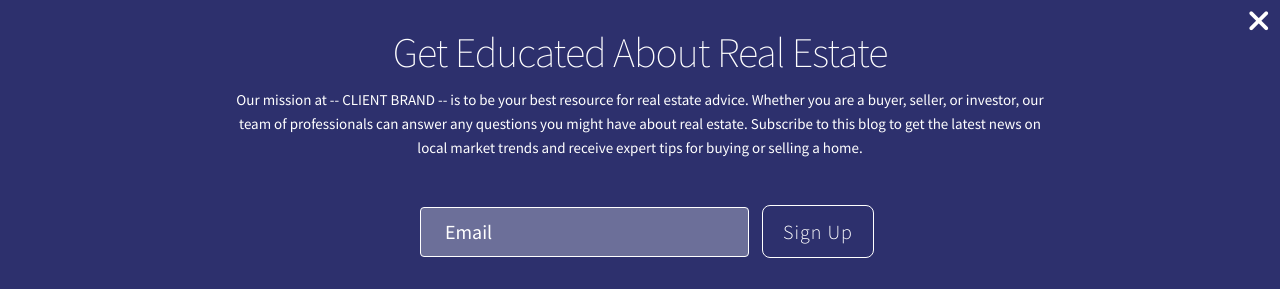
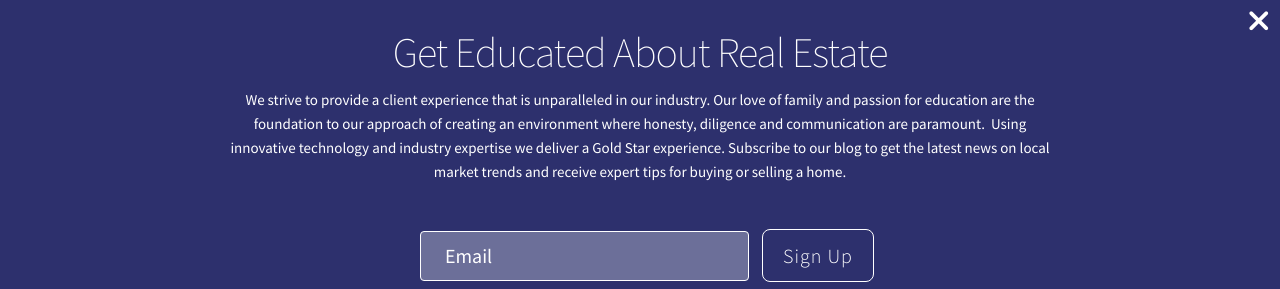
Before and after one commit to Vyral/Gene_Agustin_Blog, a Jekyll site: the page built from index.html, in a window 1280 px wide and 1400 px high, scrolled down 222 px, cut to the strip 166-455 px from the top of the window. Built offline with Jekyll 4.4.1, drawn with Linux system fonts in a browser that asks for light colours; nearby versions of some CDN libraries; the list of posts is cut into pages by our own code.

Commit message:
Updated '_data/settings.yml' via CloudCannon

```diff
--- a/_data/settings.yml
+++ b/_data/settings.yml
@@ -1,38 +1,47 @@
-audit_header: true
+audit_header: false
 title: Gold Star Mortgage Financial Video Blog
 description: There is no such thing as a sad unicorn.
-
-#for the navbar links.
 custom_links:
   - title:
     url:
-
 client:
   name: 'Gene Agustin & Bernie Tomei'
   license:
   market:
-  about_markdown: |
-    'Founded in 2000 by Daniel Milstein, Gold Star is one of the nation’s premiere mortgage companies, doing business in 21 states, with over 30 Branches nationwide.
+  about_markdown: >
+    'Founded in 2000 by Daniel Milstein, Gold Star is one of the nation’s
+    premiere mortgage companies, doing business in 21 states, with over 30
+    Branches nationwide.
 
-    Gold Star is committed to delivering unsurpassed customer service to every borrower, corporate client and real estate professional. Our customer-focused, relationship-based sales model and commitment to continuous improvement of the loan process are keys to Gold Star’s continued growth.'
+
+
+    Gold Star is committed to delivering unsurpassed customer service to every
+    borrower, corporate client and real estate professional. Our
+    customer-focused, relationship-based sales model and commitment to continuous
+    improvement of the loan process are keys to Gold Star’s continued growth.'
   brand: 'Gold Star Mortgage Financial Group<br>NMLS #3446'
   brokerage:
-  address: '5701 Lone Tree Blvd Ste 217<br>
-Rocklin, CA 95765'
+  address: '5701 Lone Tree Blvd Ste 217<br> Rocklin, CA 95765'
   phone: (408) 828-0575
   email: geneandbernie@gsfmail.com
-  #Dont Include http://
   url: www.geneandbernie.com
-  # if forms put '/homevalue/' or '/homesearch/'
   first_CTA_text: Purchase Assistant
   first_CTA_URL: 'http://www.geneandbernie.com/purchase-assistant/'
   second_CTA_text: Refinance Advisor
   second_CTA_URL: 'http://www.geneandbernie.com/refinance-advisor/'
-  VR_form: http://oi.vresp.com?fid=4e18b36301
+  VR_form: 'http://oi.vresp.com?fid=4e18b36301'
 welcome_headline: Get Educated About Real Estate
-welcome_text_markdown: |
-  Our mission at -- CLIENT BRAND -- is to be your best resource for real estate advice. Whether you are a buyer, seller, or investor, our team of professionals can answer any questions you might have about real estate. Subscribe to this blog to get the latest news on local market trends and receive expert tips for buying or selling a home.
-# social links
+welcome_text_markdown: >-
+  We strive to provide a client experience that is unparalleled in our industry.
+  Our love of family and passion for education are the foundation to our approach
+  of creating an environment where honesty, diligence and communication are
+  paramount.&nbsp; Using innovative technology and industry expertise we deliver
+  a Gold Star experience.
+
+
+
+  Subscribe to our blog to get the latest news on local market trends and receive
+  expert tips for buying or selling a home.
 socials:
   facebook_url: 'https://www.facebook.com/GeneandBernie'
   linkedin_url: 'https://www.linkedin.com/in/bernie-sands-2aa0689'
@@ -45,35 +54,23 @@
   trulia_url:
   yelp_url: 'https://www.yelp.com/biz/gene-agustin-and-bernie-tomei-rocklin-2'
   podcast_url: 'http://#.com'
-
-#podcast settings
 podcast:
-  # Something Real Estate Podcast
   title:
   categories:
-    - category: 'News &amp; Politics'
   image:
   subtitle: 'Learn all the tips, tricks and more for buyers and sellers in the -- market -- Area Real Estate Market'
   description: 'If you are looking to buy or sell a home, get all the information and the latest updates, tips, and tricks from --client brand-- - your professional --market-- Real Estate Agents.'
   keywords: 'Real Estate for sale, Real Estate agents, top real estate agents, local real estate agents, find a real estate agent, houses for sale in San Francisco, home selling tips, home for sale, home buying, home buying process, property finder, property search, property, real estate market, estate agent, realestate, real estate listings, buying a house, homes for sale, mls, home buyer'
   author:
-
-#layout options
-# if we want review buttons --
 review_sm_icons: false
-audit_header: false
-
-#image settings
 images:
   hero_image_path: /img/Sacramento_Skyline-1.jpg
   hero_text:
   hero_logo_path: /img/Gold_Star_Mortgage_Financial_Logo.png
   hero_background_hex: '#f1dcb1'
   client_headshot_path: /img/2016-09-26.png
-
-#colors
 brand_color: '#2d306d'
-theme_color: '#fff'
+theme_color: '#ffffff'
 theme_text_color: '#353535'
 main_body_color: '#ffffff'
 main_body_text_color: '#353535'
```
